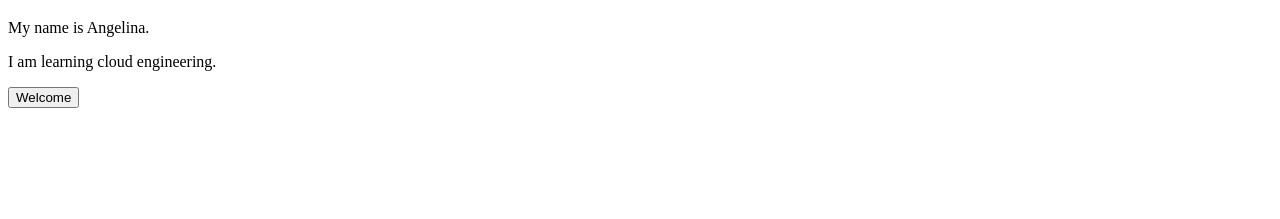
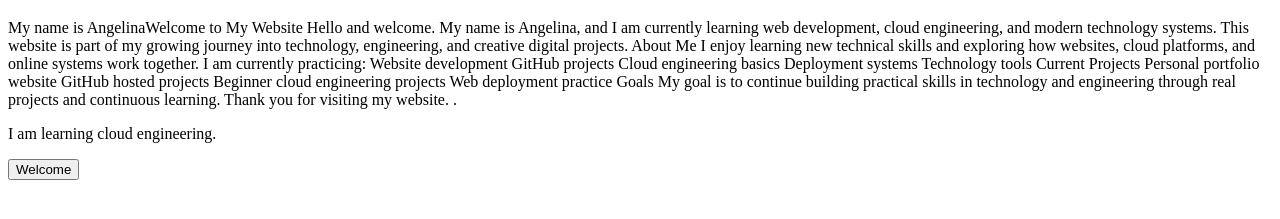
Before and after one commit to Reuben722/My-s-website, a plain HTML site: page index.html in a window 1280 px wide. Shown: the part 87-306 px from the top of the page. Drawn offline with Linux system fonts and the light colour scheme.

Commit message:
Enhance introduction with personal journey and goals
Expanded the introduction paragraph to include more details about my journey in technology and current projects.

```diff
--- a/index.html
+++ b/index.html
@@ -8,7 +8,19 @@ index.html
 
 <h1>Hello World</h1>
 
-<p>My name is Angelina.</p>
+<p>My name is AngelinaWelcome to My Website Hello and welcome. My name is Angelina,
+  and I am currently learning web development, cloud engineering,
+  and modern technology systems.
+  This website is part of my growing
+  journey into technology, engineering, and creative digital projects.
+  About Me I enjoy learning new technical skills and exploring how websites,
+  cloud platforms, and online systems work together. I am currently practicing:
+  Website development  GitHub projects  Cloud engineering basics  Deployment systems
+  Technology tools Current Projects  Personal portfolio website  GitHub hosted projects
+  Beginner cloud engineering projects  Web deployment practice Goals
+  My goal is to continue building practical skills in technology and engineering
+  through real projects and continuous learning.
+  Thank you for visiting my website. .</p>
 
 <p>I am learning cloud engineering.</p>
 
```
